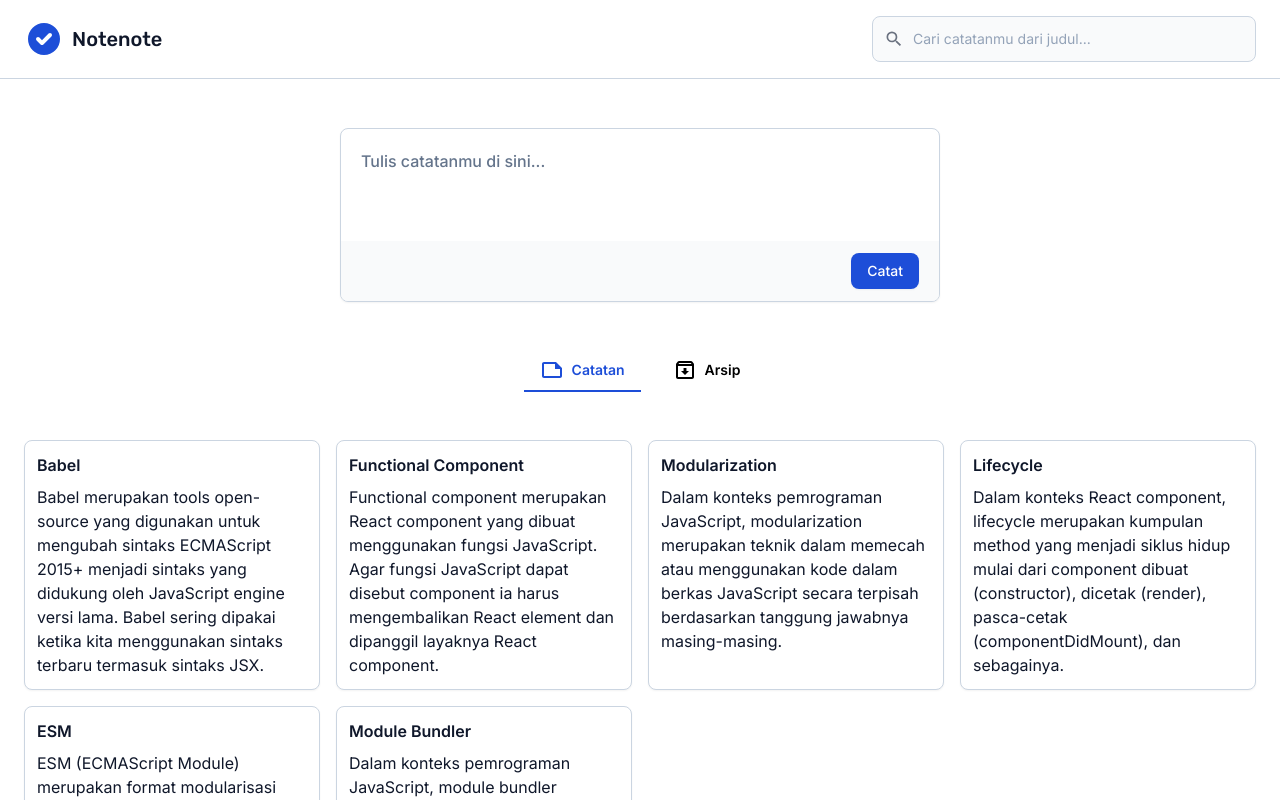
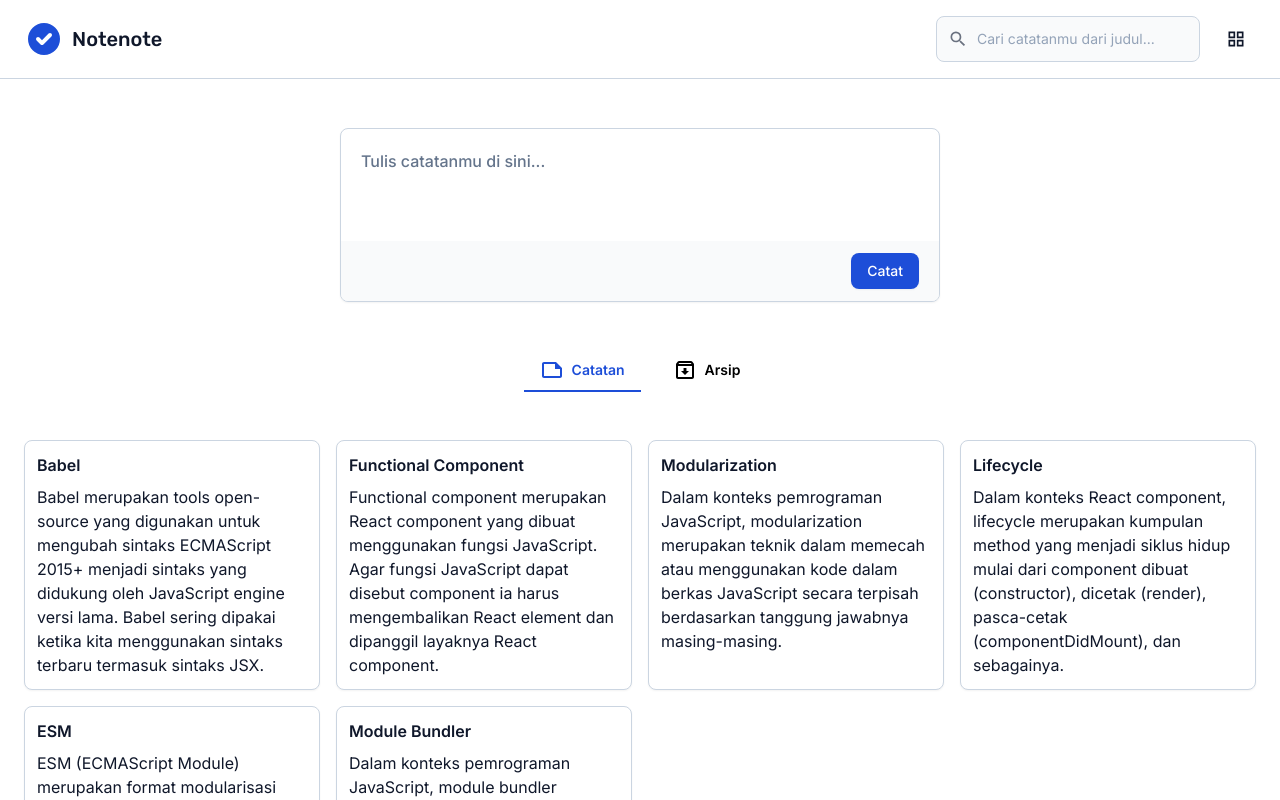
Before and after one commit to panduananto/submission-dicoding-class-403, a React (Create React App) app: page / in a window 1280 px wide. Shown: the top 800 px of the page. Built offline with nearby package versions, Linux system fonts and the light colour scheme.

Commit message:
grid and list view on NoteList

```diff
--- a/src/App.js
+++ b/src/App.js
@@ -10,10 +10,12 @@ export default class App extends Component {
 
 		this.state = {
 			searchTerm: '',
+			gridLayout: true,
 		};
 
 		this.onSearchTermChangeHandler = this.onSearchTermChangeHandler.bind(this);
 		this.onClearSearchTermHandler = this.onClearSearchTermHandler.bind(this);
+		this.onChangeLayoutHandler = this.onChangeLayoutHandler.bind(this);
 	}
 
 	onSearchTermChangeHandler(event) {
@@ -34,6 +36,15 @@ export default class App extends Component {
 		});
 	}
 
+	onChangeLayoutHandler() {
+		this.setState((prevState) => {
+			return {
+				...prevState,
+				gridLayout: !this.state.gridLayout,
+			};
+		});
+	}
+
 	render() {
 		return (
 			<div className="flex h-full flex-col">
@@ -41,8 +52,10 @@ export default class App extends Component {
 					searchTerm={this.state.searchTerm}
 					onSearchTermChangeHandler={this.onSearchTermChangeHandler}
 					onClearSearchTermHandler={this.onClearSearchTermHandler}
+					gridLayout={this.state.gridLayout}
+					onChangeLayoutHandler={this.onChangeLayoutHandler}
 				></NavBar>
-				<NoteApp searchTerm={this.state.searchTerm}></NoteApp>
+				<NoteApp searchTerm={this.state.searchTerm} gridLayout={this.state.gridLayout}></NoteApp>
 				<Footer></Footer>
 			</div>
 		);
--- a/src/components/NavBar.js
+++ b/src/components/NavBar.js
@@ -1,6 +1,8 @@
-import React, { Component } from 'react';
+import React, { Component, Fragment } from 'react';
 
+import { IconContext } from 'react-icons';
 import { HiCheckCircle } from 'react-icons/hi';
+import { MdOutlineDarkMode, MdOutlineGridView, MdOutlineViewAgenda, MdOutlineWbSunny } from 'react-icons/md';
 
 import SearchInput from './SearchInput';
 
@@ -15,11 +17,34 @@ export default class NavBar extends Component {
 						</span>
 						<span className="font-rubik text-xl font-medium text-slate-900">Notenote</span>
 					</div>
-					<SearchInput
-						searchTerm={this.props.searchTerm}
-						onSearchTermChangeHandler={this.props.onSearchTermChangeHandler}
-						onClearSearchTermHandler={this.props.onClearSearchTermHandler}
-					></SearchInput>
+					<div className="flex items-center space-x-4">
+						<SearchInput
+							searchTerm={this.props.searchTerm}
+							onSearchTermChangeHandler={this.props.onSearchTermChangeHandler}
+							onClearSearchTermHandler={this.props.onClearSearchTermHandler}
+						></SearchInput>
+						<IconContext.Provider
+							value={{
+								className: 'h-5 w-5 text-slate-900 transition-colors duration-200 ease-in-out',
+							}}
+						>
+							<div className="flex items-center space-x-2">
+								<Fragment>
+									<button
+										type="button"
+										onClick={this.props.onChangeLayoutHandler}
+										className="group inline-flex items-center rounded-lg p-2.5 text-sm font-medium text-slate-900 transition-colors duration-200 ease-in-out hover:bg-slate-200"
+									>
+										{this.props.gridLayout ? (
+											<MdOutlineGridView></MdOutlineGridView>
+										) : (
+											<MdOutlineViewAgenda></MdOutlineViewAgenda>
+										)}
+									</button>
+								</Fragment>
+							</div>
+						</IconContext.Provider>
+					</div>
 				</div>
 			</nav>
 		);
--- a/src/components/NoteApp.js
+++ b/src/components/NoteApp.js
@@ -191,6 +191,7 @@ export default class NoteApp extends Component {
 						moveNoteToAnotherCollection={this.onMovingNoteToAnotherCollection}
 						removeNoteFromCollection={this.onRemoveNoteFromCollection}
 						updateNote={this.onUpdateNoteHandler}
+						gridLayout={this.props.gridLayout}
 					></NoteList>
 				</div>
 			</main>
--- a/src/components/NoteItem.js
+++ b/src/components/NoteItem.js
@@ -60,7 +60,9 @@ export default class NoteItem extends Component {
 		return (
 			<div
 				onClick={this.handleOpenModal}
-				className="group relative col-span-12 overflow-hidden rounded-lg border border-slate-300 bg-white p-3 text-slate-900 shadow-sm transition-shadow duration-200 ease-in-out hover:shadow-lg md:col-span-6 lg:col-span-3"
+				className={`${
+					this.props.gridLayout ? 'col-span-12 md:col-span-6 lg:col-span-3' : ''
+				} group relative cursor-pointer overflow-hidden rounded-lg border border-slate-300 bg-white p-3 text-slate-900 shadow-sm transition-shadow duration-200 ease-in-out hover:shadow-lg`}
 			>
 				<h1 className="mb-2 font-semibold">{this.props.note.title}</h1>
 				<p>{this.props.note.body}</p>
--- a/src/components/NoteList.js
+++ b/src/components/NoteList.js
@@ -29,7 +29,11 @@ export default class NoteList extends Component {
 							key={key}
 							data-label={key}
 							className={`${
-								this.props.notes[key].length !== 0 ? 'grid w-full grid-cols-12 gap-4' : 'w-full max-w-[600px]'
+								this.props.notes[key].length !== 0
+									? this.props.gridLayout
+										? 'grid w-full grid-cols-12 gap-4'
+										: 'flex w-full max-w-[600px] flex-col space-y-4'
+									: 'w-full max-w-[600px]'
 							}`}
 						>
 							{this.props.notes[key].length !== 0 ? (
@@ -41,6 +45,7 @@ export default class NoteList extends Component {
 										moveNoteToAnotherCollection={this.props.moveNoteToAnotherCollection}
 										removeNoteFromCollection={this.props.removeNoteFromCollection}
 										updateNote={this.props.updateNote}
+										gridLayout={this.props.gridLayout}
 									></NoteItem>
 								))
 							) : (
```
